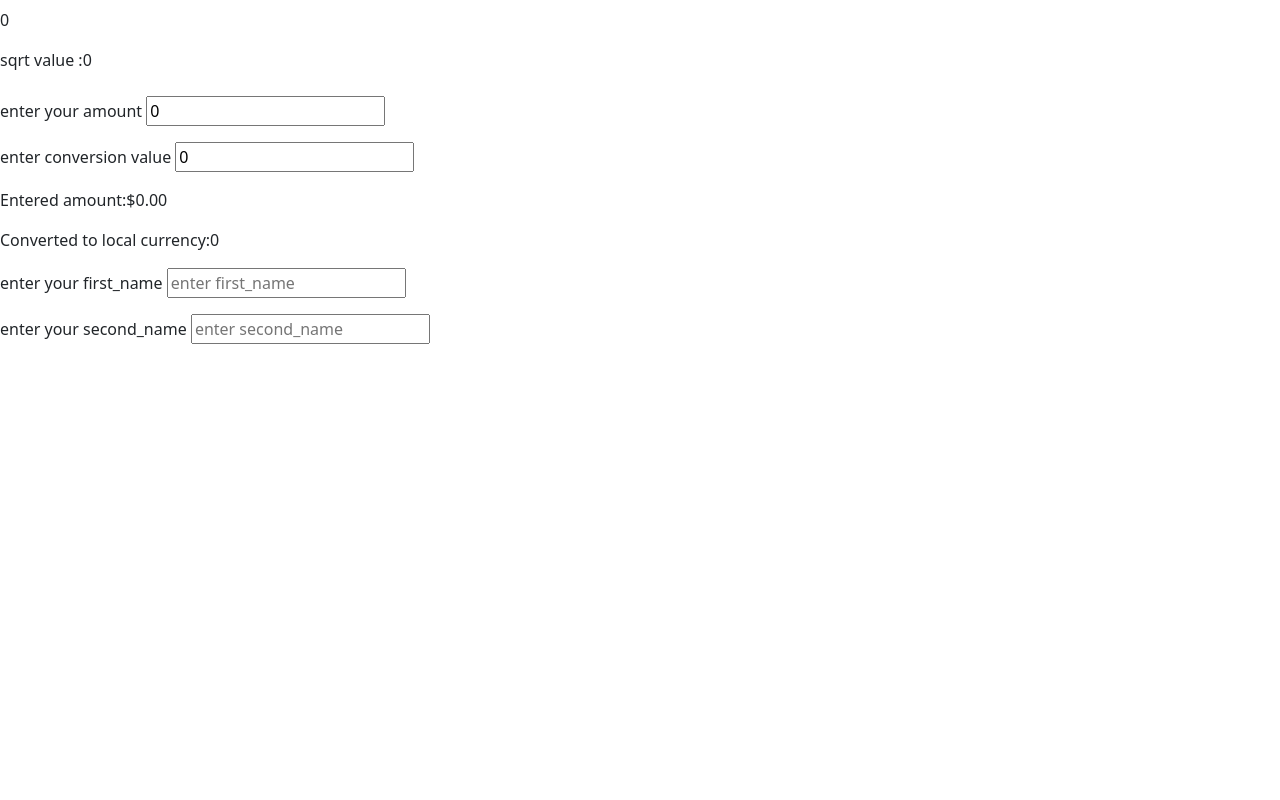
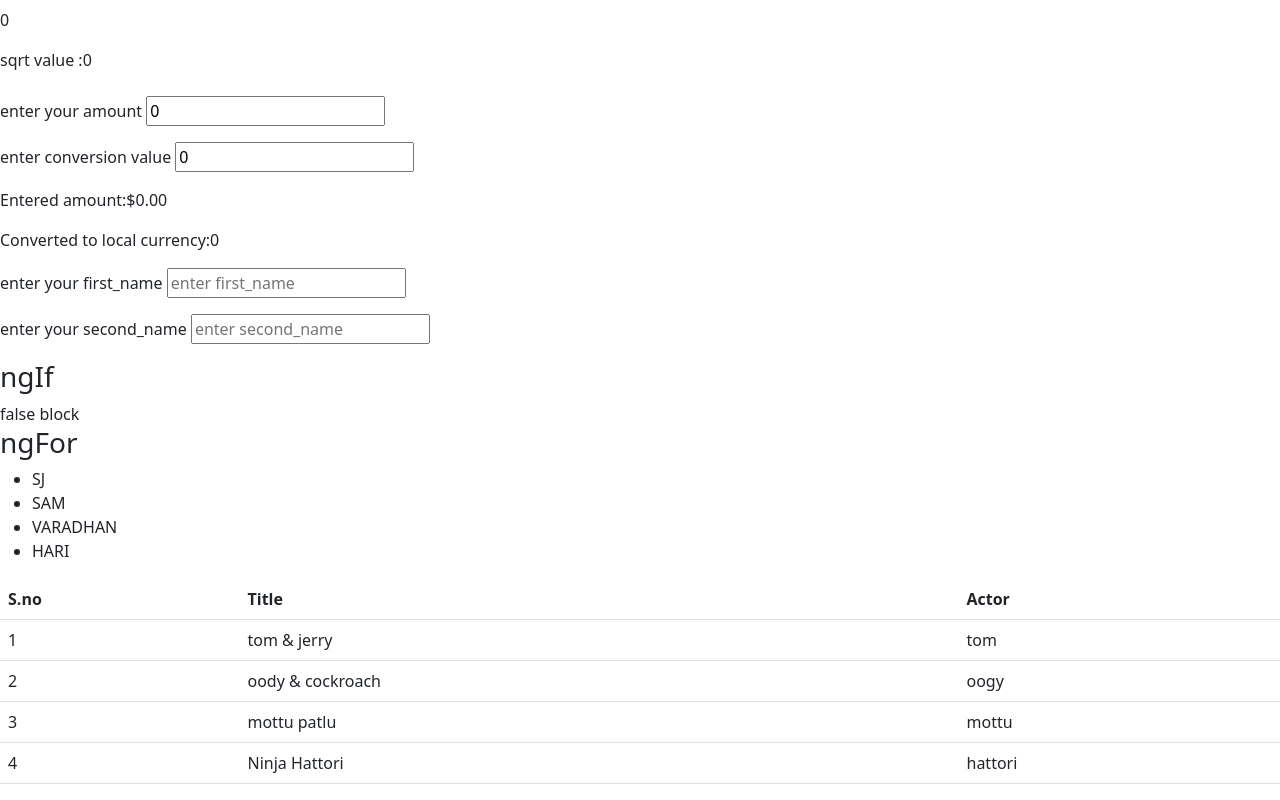
Before and after one commit to samvaradhan/angular_local, an Angular app in the folder crm/: page / in a window 1280 px wide. Shown: the part 986-1786 px from the top of the page. Before the commit the page ends 1346 px from the top, so only its background shows below. Built offline with nearby package versions, Linux system fonts and the light colour scheme.

Commit message:
structural_directive

```diff
--- a/crm/src/app/app.component.html
+++ b/crm/src/app/app.component.html
@@ -80,3 +80,44 @@ sqrt value :{{num | squareroot}}
 <p>enter your first_name <input type="text" placeholder="enter first_name" [(ngModel)]="first_name" first_name="text"></p>
 <p>enter your second_name <input type="text" placeholder="enter second_name" [(ngModel)]="second_name" second_name="text"></p>
 <p>{{first_name | textjoin:second_name }}</p>
+
+<!-- structural directives -->
+<!-- *nfIf -->
+<h3>ngIf</h3>
+<!-- <p *ngIf = "inputt; else elseblock">trueblock</p> -->
+<p *ngIf = "inputt; then thenblock; else elseblock"></p>
+
+<ng-template #thenblock>
+    trueblock
+</ng-template>
+
+<ng-template #elseblock>
+    false block
+</ng-template>
+
+<!-- structural directives -->
+<!-- *nfFor -->
+<h3>ngFor</h3>
+<ul>
+    <li *ngFor = "let x of users">
+        {{x}}
+
+    </li>
+</ul>
+
+<table class="table">
+    <thead>
+      <tr>
+        <th scope="col">S.no</th>
+        <th scope="col">Title</th>
+        <th scope="col">Actor</th>
+      </tr>
+    </thead>
+    <tbody>
+      <tr *ngFor = "let y of movies; let i = index" >
+        <td>{{i+1}}</td>
+        <td>{{y.title}}</td>
+        <td>{{y.actor}}</td>
+      </tr>
+    </tbody>
+  </table>
--- a/crm/src/app/app.component.ts
+++ b/crm/src/app/app.component.ts
@@ -66,4 +66,17 @@ export class AppComponent {
 
   first_name:string ="";
   second_name:string="";
+
+  //structural directives
+  //*nfIf
+  inputt:boolean=false;
+
+    //structural directives
+  //*nfFor
+
+  users =["SJ", "SAM", "VARADHAN", "HARI"]
+  movies=[{title:"tom & jerry", actor: "tom"},
+          {title:"oody & cockroach", actor: "oogy"},
+          {title:"mottu patlu", actor: "mottu"},
+          {title:"Ninja Hattori", actor: "hattori"}];
 }
```
